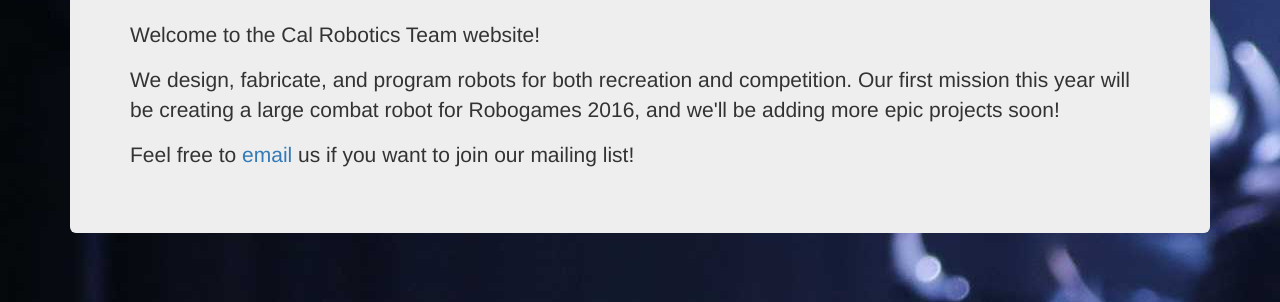
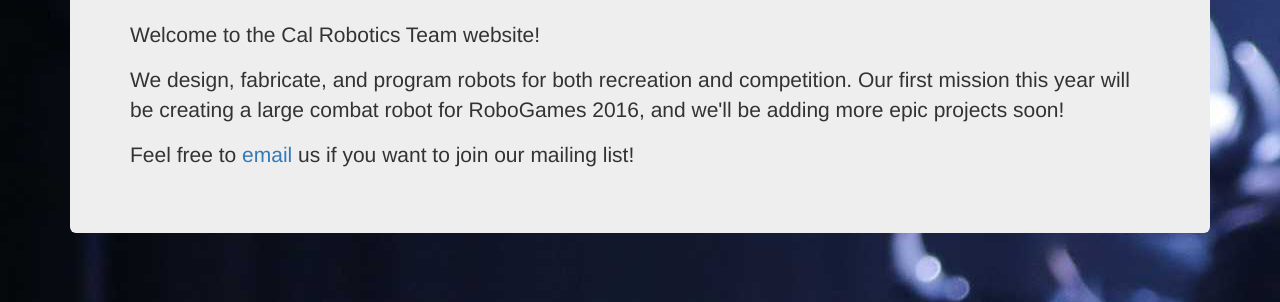
Before and after one commit to ucbrobotics/ucbrobotics.github.io, a Jekyll site: the page built from index.html, in a window 1280 px wide. Shown: the part 237-539 px from the top of the page. Built offline with Jekyll 4.4.1, drawn with Linux system fonts in a browser that asks for light colours; nearby versions of some CDN libraries.

```diff
--- a/index.html
+++ b/index.html
@@ -7,7 +7,7 @@ title: Home
 		<!-- <div class="col-sm-9"> -->
 			<h1>Home</h1>
 			<p>Welcome to the Cal Robotics Team website!</p>
-			<p>We design, fabricate, and program robots for both recreation and competition. Our first mission this year will be creating a large combat robot for Robogames 2016, and we'll be adding more epic projects soon!</p>
+			<p>We design, fabricate, and program robots for both recreation and competition. Our first mission this year will be creating a large combat robot for RoboGames 2016, and we'll be adding more epic projects soon!</p>
 			<p>Feel free to <a href="mailto:ucbrobotics@gmail.com">email</a> us if you want to join our mailing list!</p>
 		<!-- </div>
 		<div class="col-sm-3"> -->
```
